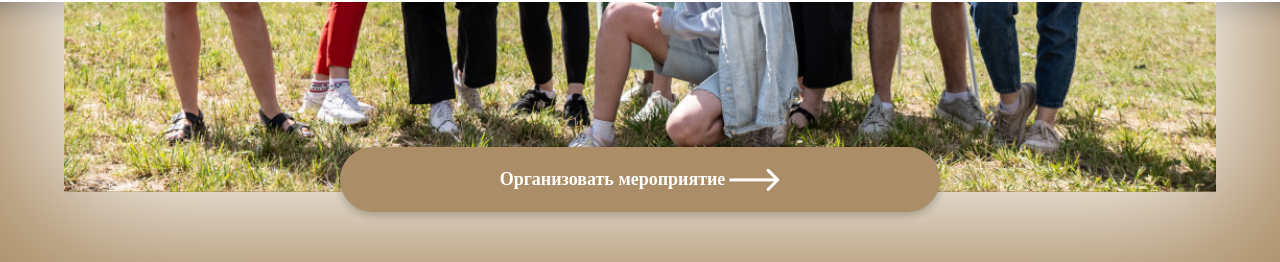
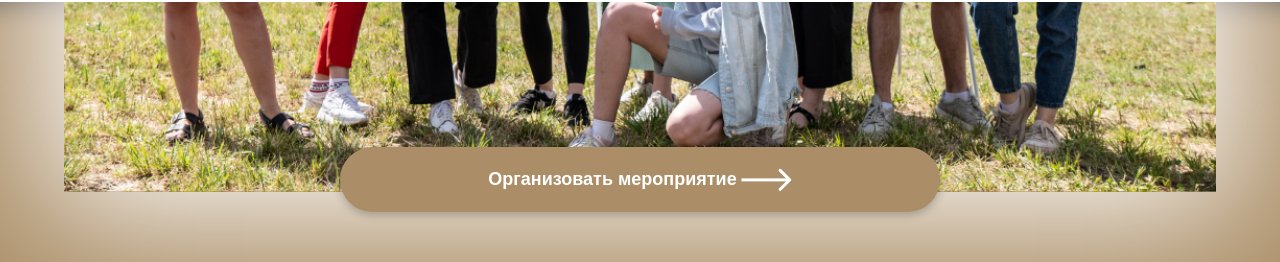
Before and after one commit to OneKekBer/korporativ, a React (Vite) app: page / in a window 1280 px wide. Shown: the part 798-1060 px from the top of the page. Built offline with nearby package versions, Linux system fonts and the light colour scheme.

Commit message:
cookie add

```diff
--- a/src/common/Button.jsx
+++ b/src/common/Button.jsx
@@ -4,7 +4,7 @@ const Button = ({ children, className, onClick, style }) => {
       <div
          style={style}
          onClick={onClick}
-         className={`droid z-10 active:bg-slate-400 mt-10 flex min-h-[50px]  w-[80%] sm:w-[270px] cursor-pointer  items-center justify-center gap-1 rounded-[100px] px-4 text-small font-bold duration-500 hover:opacity-80 md:max-h-[75px]  ${
+         className={`droid z-10 active:bg-slate-400 mt-10 flex min-h-[40px]  w-[80%] sm:w-[270px] cursor-pointer  items-center justify-center gap-1 rounded-[100px] px-4 text-small font-bold duration-500 hover:opacity-80 md:max-h-[75px]  ${
             className || ""
          } `}
       >
--- a/src/korpLanding/components/KorpAdd.jsx
+++ b/src/korpLanding/components/KorpAdd.jsx
@@ -67,7 +67,7 @@ const Add = () => {
                Также по вашему желанию мы можем предоставить услугу
                <br /> оформление юр.договора (+10% к общей сумме)
             </h2>
-            <Button className="h-max-[65px] z-[100] min-w-[200px] sm:w-[600px] gap-5 bg-brown text-white">
+            <Button className="h-max-[65px] montserrat z-[100] min-w-[200px] sm:w-[600px] gap-5 bg-brown text-white">
                Узнать стоимость
                <img src={arrow} alt="" />
             </Button>
--- a/src/korpLanding/components/KorpHero.jsx
+++ b/src/korpLanding/components/KorpHero.jsx
@@ -21,7 +21,7 @@ const Hero = () => {
                      src={hero}
                      alt=""
                   />
-                  <Button className="absolute -bottom-7 md:-bottom-5 left-1/2 h-[30px] md:h-[65px] min-w-[310px] sm:w-[600px] -translate-x-1/2 bg-brown text-white shadow-[rgba(0,_0,_0,_0.24)_0px_3px_8px]">
+                  <Button className="absolute montserrat -bottom-7 md:-bottom-5 left-1/2 max-h-[20px] md:h-[65px] min-w-[310px] sm:w-[600px] -translate-x-1/2 bg-brown text-white shadow-[rgba(0,_0,_0,_0.24)_0px_3px_8px]">
                      Организовать мероприятие
                      <img src={arrow} alt="" />
                   </Button>
--- a/src/korpLanding/components/KorpKaytering.jsx
+++ b/src/korpLanding/components/KorpKaytering.jsx
@@ -28,7 +28,7 @@ const KorpKaytering = () => {
                      <div className="text-md text-white text-center">
                         Выберите блюда на мероприятие
                      </div>
-                     <Button className="bg-brown mt-4 mx-auto text-white w-full">
+                     <Button className="bg-brown montserrat mt-4 mx-auto text-white w-full">
                         Посмотреть меню
                      </Button>
                   </div>
```
